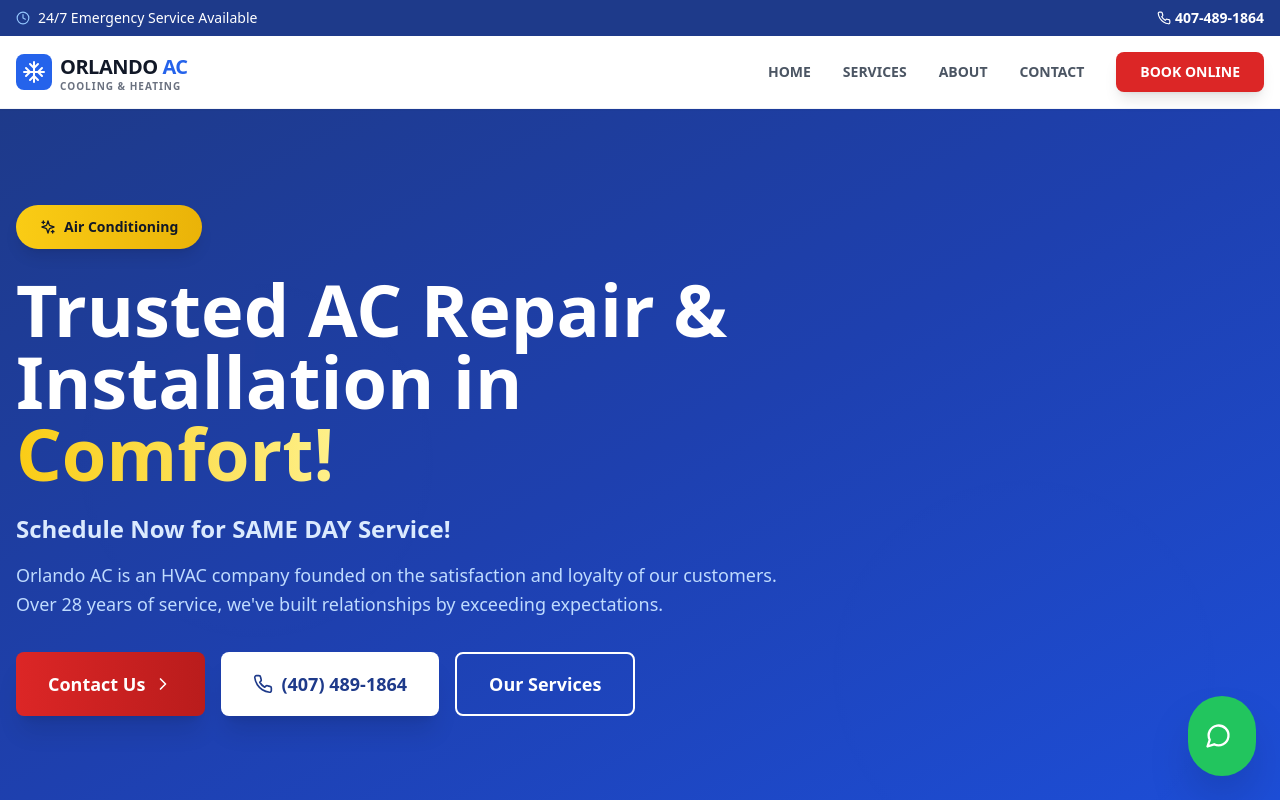
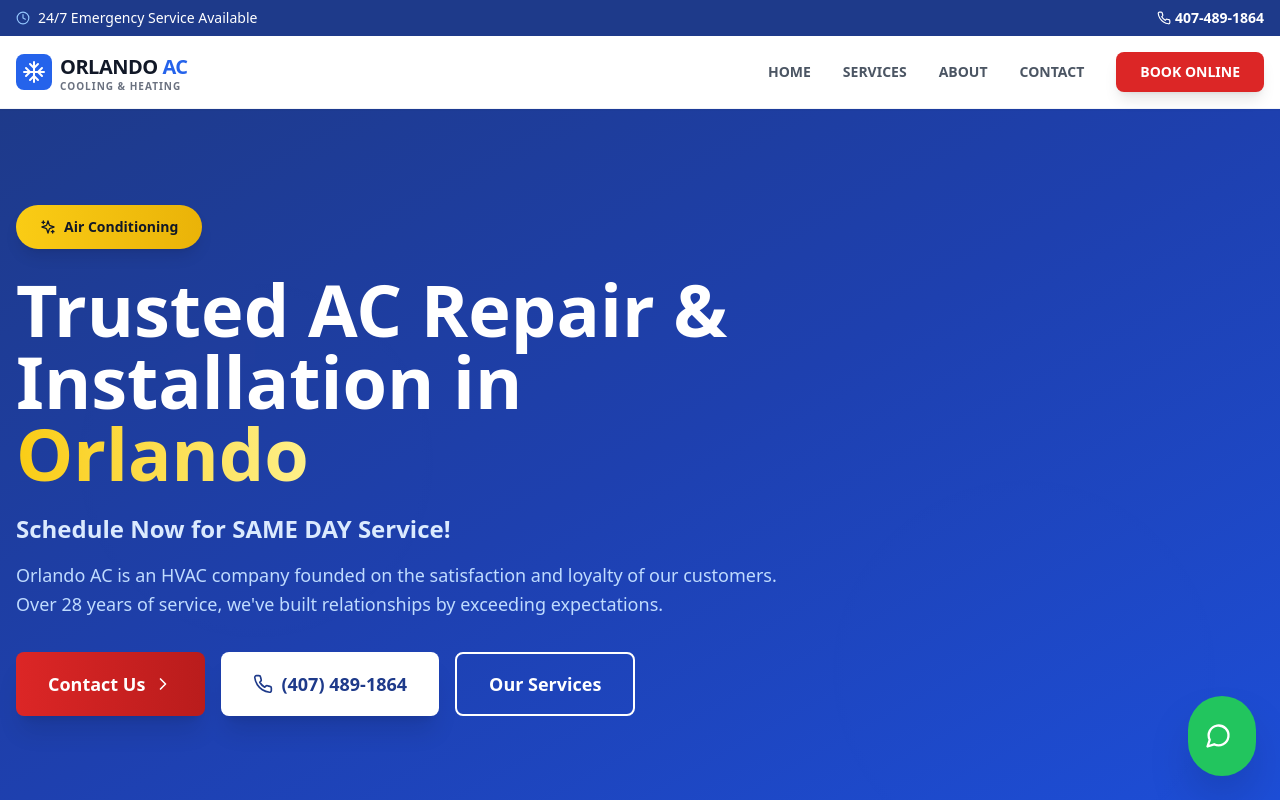
Before and after one commit to c67438578-web/Haraldo, a Next.js app: page / in a window 1280 px wide. Shown: the top 800 px of the page. Built offline with nearby package versions, Linux system fonts and the light colour scheme.

Commit message:
Update page.js

```diff
--- a/app/page.js
+++ b/app/page.js
@@ -79,7 +79,7 @@ export default function HomePage() {
               Air Conditioning
             </div>
             <h1 className="text-5xl md:text-7xl font-black mb-6 leading-tight">
-               Trusted AC Repair & Installation in <span className="text-transparent bg-clip-text bg-gradient-to-r from-yellow-400 to-yellow-200">Comfort!</span>
+               Trusted AC Repair & Installation in <span className="text-transparent bg-clip-text bg-gradient-to-r from-yellow-400 to-yellow-200">Orlando </span>
             </h1>
             <p className="text-2xl text-blue-100 mb-4 font-semibold">
               Schedule Now for SAME DAY Service!
```
